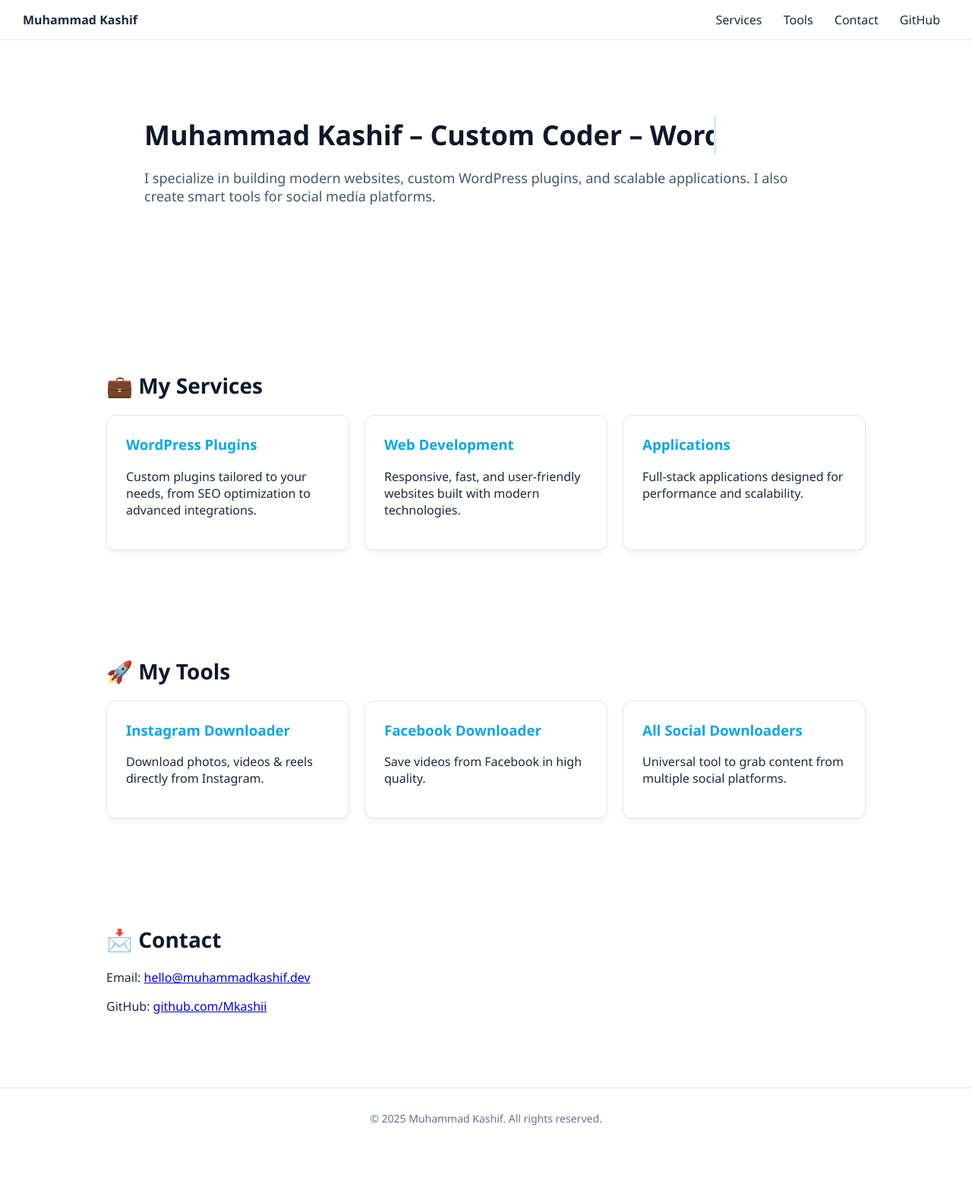
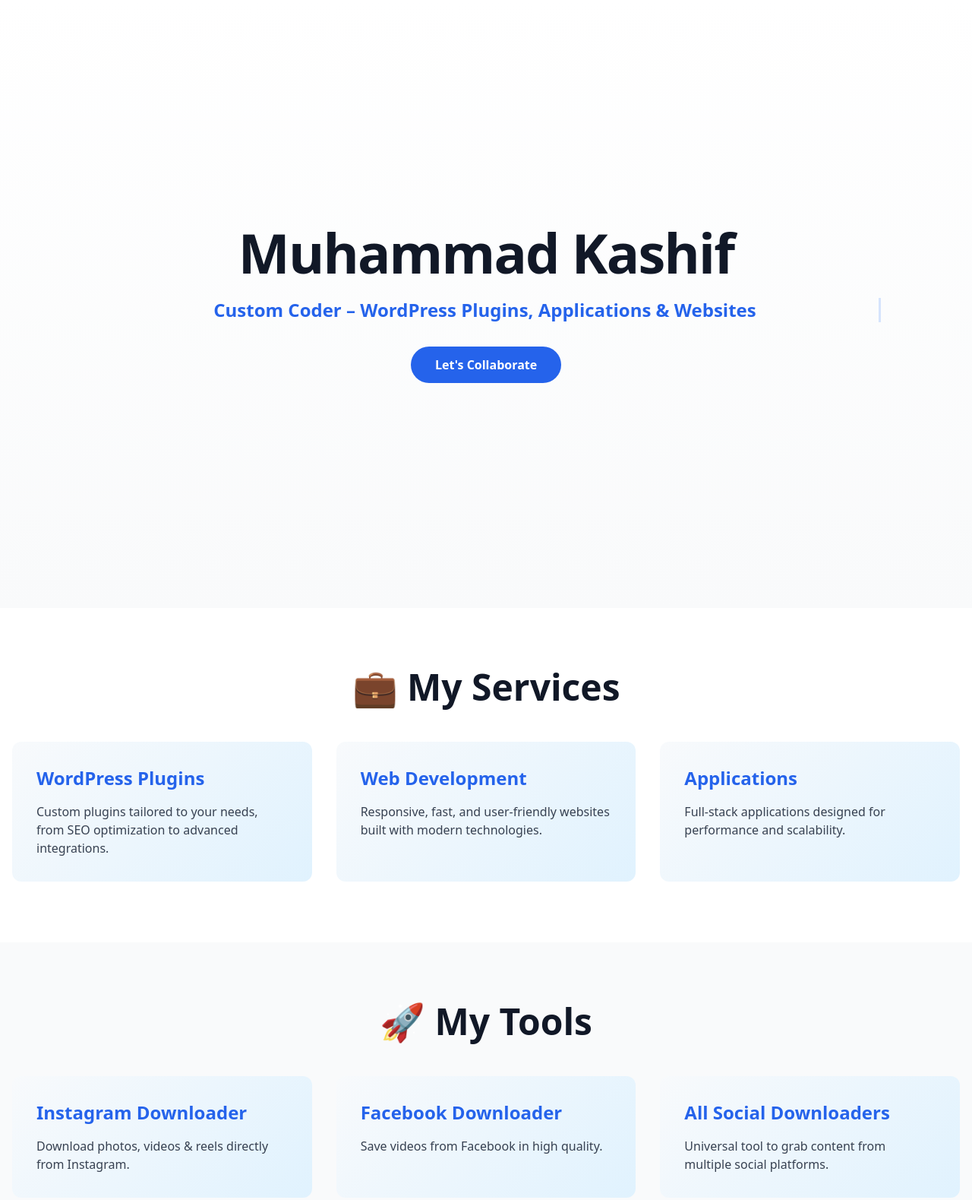
Before and after one commit to Mkashii/Mywebsie, a plain HTML site: page index.html in a window 1280 px wide. Shown: the top 1579 px of the page at 76% size. Before the commit the page ends 1511 px from the top, so only its background shows below. Drawn offline with nearby package versions, Linux system fonts and the light colour scheme.

Commit message:
Update index.html

```diff
--- a/index.html
+++ b/index.html
@@ -4,46 +4,14 @@
   <meta charset="UTF-8" />
   <meta name="viewport" content="width=device-width, initial-scale=1.0" />
   <title>Muhammad Kashif – Portfolio</title>
+  <script src="https://cdn.tailwindcss.com"></script>
   <style>
-    body {
-      margin: 0;
-      font-family: 'Segoe UI', Tahoma, Geneva, Verdana, sans-serif;
-      background: #ffffff;
-      color: #1e293b;
-    }
-    header {
-      position: sticky;
-      top: 0;
-      background: #ffffff;
-      padding: 15px 30px;
-      display: flex;
-      justify-content: space-between;
-      align-items: center;
-      border-bottom: 1px solid #e2e8f0;
-      z-index: 10;
-    }
-    header a {
-      color: #1e293b;
-      margin: 0 12px;
-      text-decoration: none;
-      font-weight: 500;
-    }
-    header a:hover { color: #0ea5e9; }
-    .hero {
-      text-align: left;
-      padding: 100px 20px;
-      max-width: 900px;
-      margin: auto;
-    }
     .typing {
-      font-size: 36px;
-      font-weight: bold;
       white-space: nowrap;
       overflow: hidden;
-      border-right: 3px solid #0ea5e9;
+      border-right: 3px solid #3b82f6;
       width: 0;
-      animation: typing 6s steps(60, end) forwards, blink .8s infinite;
-      color: #0f172a;
+      animation: typing 6s steps(60, end) forwards, blink 0.8s infinite;
     }
     @keyframes typing {
       from { width: 0 }
@@ -52,119 +20,90 @@
     @keyframes blink {
       50% { border-color: transparent }
     }
-    h2 {
-      margin-top: 60px;
-      margin-bottom: 20px;
-      font-size: 28px;
-      color: #0f172a;
+    .fade-in {
+      opacity: 0;
+      transform: translateY(20px);
+      animation: fadeIn 1s ease-out forwards;
     }
-    .card-grid {
-      display: grid;
-      grid-template-columns: repeat(auto-fit, minmax(260px, 1fr));
-      gap: 20px;
+    @keyframes fadeIn {
+      to { opacity: 1; transform: translateY(0); }
     }
     .card {
-      background: #ffffff;
-      border: 1px solid #e2e8f0;
-      border-radius: 12px;
-      padding: 25px;
-      box-shadow: 0 4px 8px rgba(0,0,0,0.05);
-      transition: transform 0.3s, box-shadow 0.3s;
+      background: linear-gradient(135deg, #f8fafc 0%, #e0f2fe 100%);
+      transition: transform 0.3s ease, box-shadow 0.3s ease;
     }
     .card:hover {
-      transform: translateY(-5px);
-      box-shadow: 0 8px 20px rgba(0,0,0,0.1);
-    }
-    .card h3 {
-      margin-top: 0;
-      color: #0ea5e9;
-    }
-    a.btn {
-      display: inline-block;
-      margin-top: 15px;
-      padding: 12px 20px;
-      background: #0ea5e9;
-      color: #fff;
-      border-radius: 6px;
-      text-decoration: none;
-      font-weight: bold;
-    }
-    a.btn:hover { background: #0284c7; }
-    .footer {
-      text-align: center;
-      padding: 30px;
-      border-top: 1px solid #e2e8f0;
-      font-size: 14px;
-      color: #64748b;
-      margin-top: 40px;
+      transform: translateY(-10px);
+      box-shadow: 0 12px 24px rgba(0, 0, 0, 0.1);
     }
   </style>
 </head>
-<body>
-
-<header>
-  <div><strong>Muhammad Kashif</strong></div>
-  <nav>
-    <a href="#services">Services</a>
-    <a href="#tools">Tools</a>
-    <a href="#contact">Contact</a>
-    <a href="https://github.com/Mkashii" target="_blank">GitHub</a>
-  </nav>
-</header>
-
-<section class="hero">
-  <div class="typing">Muhammad Kashif – Custom Coder – WordPress Plugins, Applications & Websites</div>
-  <p style="margin-top:20px; color:#475569; font-size:18px;">
-    I specialize in building modern websites, custom WordPress plugins, and scalable applications.
-    I also create smart tools for social media platforms.
-  </p>
+<body class="bg-white text-gray-900 min-h-screen">
+  <!-- Hero Section -->
+  <section class="min-h-screen flex flex-col justify-center items-center text-center px-4 bg-gradient-to-b from-white to-gray-50">
+    <h1 class="text-5xl md:text-7xl font-extrabold tracking-tight mb-6 text-gray-900 fade-in">Muhammad Kashif</h1>
+    <div class="typing text-xl md:text-2xl font-semibold text-blue-600 mb-8">
+      Custom Coder – WordPress Plugins, Applications & Websites
+    </div>
+    <a href="#contact" class="bg-blue-600 hover:bg-blue-700 text-white font-semibold py-3 px-8 rounded-full transition-transform duration-200 transform hover:scale-105 fade-in">
+      Let's Collaborate
+    </a>
   </section>
 
-<section id="services" style="max-width:1000px; margin:auto; padding:40px 20px;">
-  <h2>💼 My Services</h2>
-  <div class="card-grid">
-    <div class="card">
-      <h3>WordPress Plugins</h3>
-      <p>Custom plugins tailored to your needs, from SEO optimization to advanced integrations.</p>
+  <!-- Services Section -->
+  <section id="services" class="py-20 px-4">
+    <h2 class="text-4xl md:text-5xl font-bold text-center mb-12 text-gray-900 fade-in">💼 My Services</h2>
+    <div class="max-w-7xl mx-auto grid grid-cols-1 md:grid-cols-3 gap-8">
+      <div class="card rounded-xl p-8 fade-in">
+        <h3 class="text-2xl font-semibold text-blue-600 mb-4">WordPress Plugins</h3>
+        <p class="text-gray-700">Custom plugins tailored to your needs, from SEO optimization to advanced integrations.</p>
       </div>
-    <div class="card">
-      <h3>Web Development</h3>
-      <p>Responsive, fast, and user-friendly websites built with modern technologies.</p>
+      <div class="card rounded-xl p-8 fade-in" style="animation-delay: 0.2s;">
+        <h3 class="text-2xl font-semibold text-blue-600 mb-4">Web Development</h3>
+        <p class="text-gray-700">Responsive, fast, and user-friendly websites built with modern technologies.</p>
       </div>
-    <div class="card">
-      <h3>Applications</h3>
-      <p>Full-stack applications designed for performance and scalability.</p>
+      <div class="card rounded-xl p-8 fade-in" style="animation-delay: 0.4s;">
+        <h3 class="text-2xl font-semibold text-blue-600 mb-4">Applications</h3>
+        <p class="text-gray-700">Full-stack applications designed for performance and scalability.</p>
       </div>
     </div>
   </section>
 
-<section id="tools" style="max-width:1000px; margin:auto; padding:40px 20px;">
-  <h2>🚀 My Tools</h2>
-  <div class="card-grid">
-    <div class="card">
-      <h3>Instagram Downloader</h3>
-      <p>Download photos, videos & reels directly from Instagram.</p>
+  <!-- Tools Section -->
+  <section id="tools" class="py-20 px-4 bg-gray-50">
+    <h2 class="text-4xl md:text-5xl font-bold text-center mb-12 text-gray-900 fade-in">🚀 My Tools</h2>
+    <div class="max-w-7xl mx-auto grid grid-cols-1 md:grid-cols-3 gap-8">
+      <div class="card rounded-xl p-8 fade-in">
+        <h3 class="text-2xl font-semibold text-blue-600 mb-4">Instagram Downloader</h3>
+        <p class="text-gray-700">Download photos, videos & reels directly from Instagram.</p>
       </div>
-    <div class="card">
-      <h3>Facebook Downloader</h3>
-      <p>Save videos from Facebook in high quality.</p>
+      <div class="card rounded-xl p-8 fade-in" style="animation-delay: 0.2s;">
+        <h3 class="text-2xl font-semibold text-blue-600 mb-4">Facebook Downloader</h3>
+        <p class="text-gray-700">Save videos from Facebook in high quality.</p>
       </div>
-    <div class="card">
-      <h3>All Social Downloaders</h3>
-      <p>Universal tool to grab content from multiple social platforms.</p>
+      <div class="card rounded-xl p-8 fade-in" style="animation-delay: 0.4s;">
+        <h3 class="text-2xl font-semibold text-blue-600 mb-4">All Social Downloaders</h3>
+        <p class="text-gray-700">Universal tool to grab content from multiple social platforms.</p>
       </div>
     </div>
   </section>
 
-<section id="contact" style="max-width:1000px; margin:auto; padding:40px 20px;">
-  <h2>📩 Contact</h2>
-  <p>Email: <a href="mailto:hello@muhammadkashif.dev">hello@muhammadkashif.dev</a></p>
-  <p>GitHub: <a href="https://github.com/Mkashii" target="_blank">github.com/Mkashii</a></p>
+  <!-- Contact Section -->
+  <section id="contact" class="py-20 px-4">
+    <h2 class="text-4xl md:text-5xl font-bold text-center mb-12 text-gray-900 fade-in">📩 Contact</h2>
+    <div class="max-w-2xl mx-auto text-center fade-in">
+      <p class="text-lg text-gray-700 mb-4">
+        Email: <a href="mailto:hello@muhammadkashif.dev" class="text-blue-600 hover:underline">hello@muhammadkashif.dev</a>
+      </p>
+      <p class="text-lg text-gray-700">
+        GitHub: <a href="https://github.com/Mkashii" target="_blank" class="text-blue-600 hover:underline">github.com/Mkashii</a>
+      </p>
+    </div>
   </section>
 
-<div class="footer">
-  © 2025 Muhammad Kashif. All rights reserved.
-</div>
-
+  <!-- Footer -->
+  <footer class="bg-gray-900 py-8 text-center text-gray-400">
+    <p>© 2025 Muhammad Kashif. All rights reserved.</p>
+  </footer>
 </body>
 </html>
```
Lines whose indentation alone changed are shown as unchanged.
